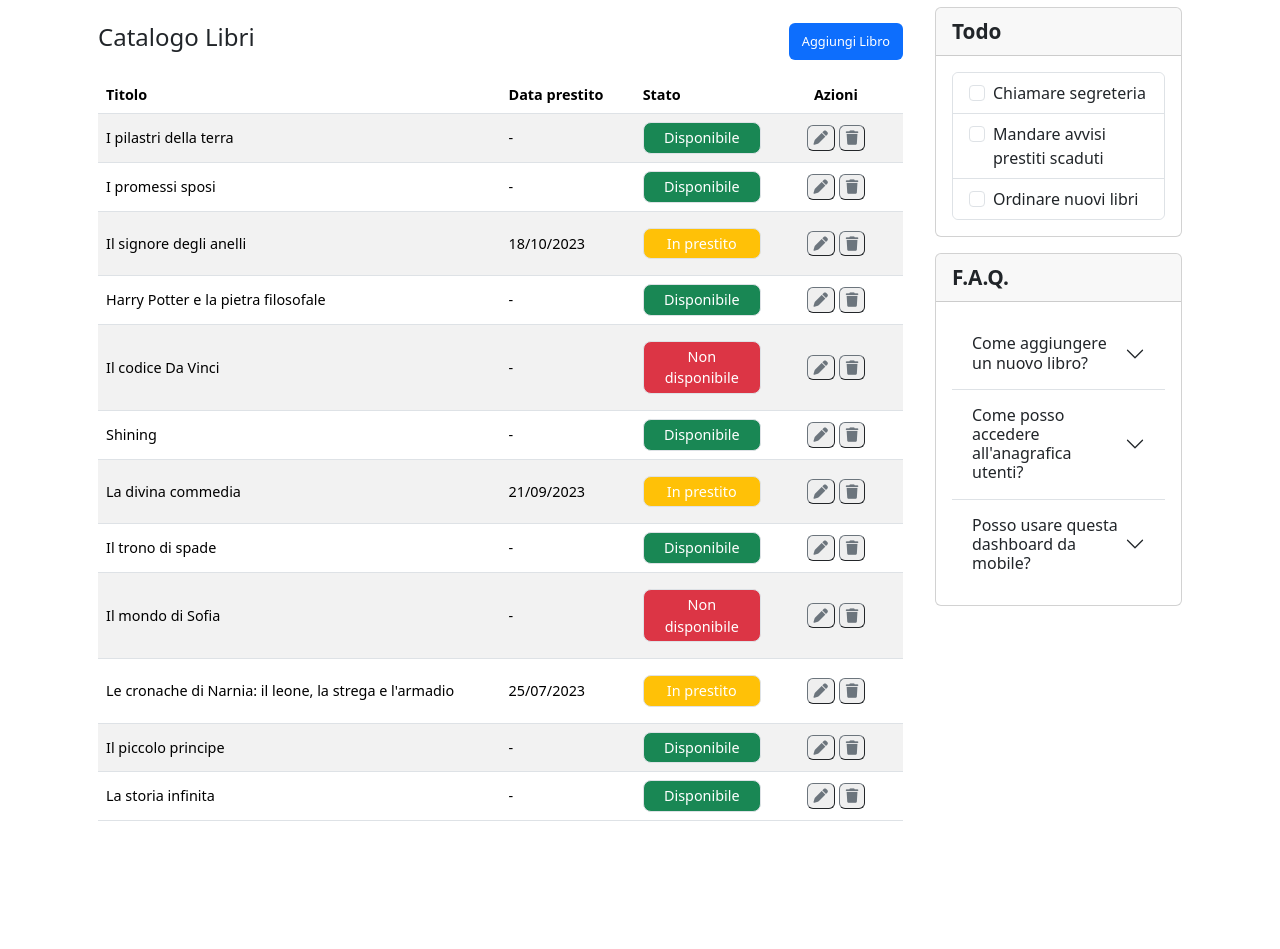
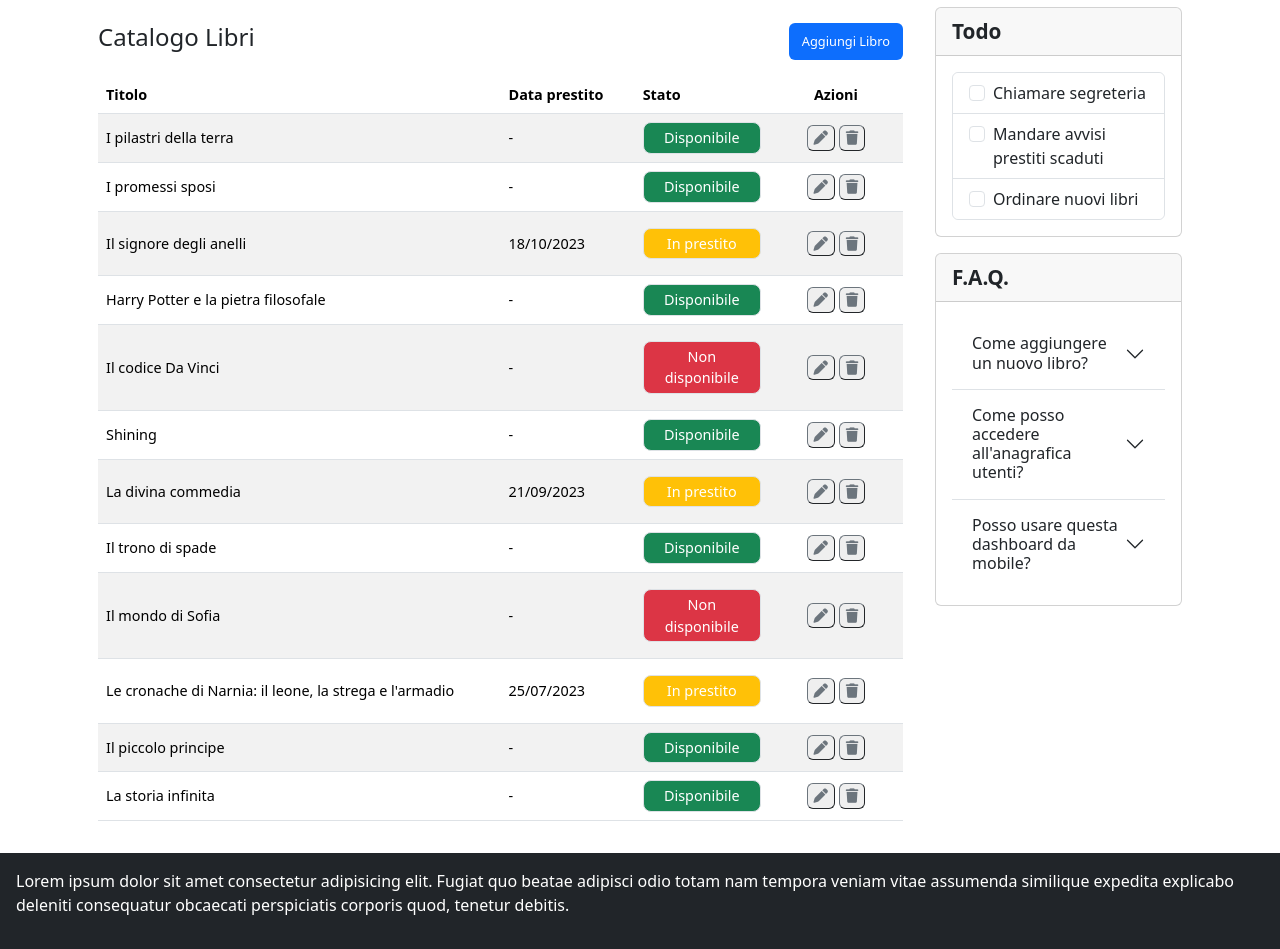
Before and after one commit to mattiapennisi/html-css-bootstrap-dashboard, a plain HTML site: page index.html in a window 1280 px wide. Shown: the part 85-1034 px from the top of the page. Before the commit the page ends 938 px from the top, so only its background shows below. Drawn offline with nearby package versions, Linux system fonts and the light colour scheme.

Commit message:
add footer

```diff
--- a/index.html
+++ b/index.html
@@ -51,7 +51,8 @@
                 <section class="col-12 col-lg-9 p-3">
                     <div class="d-flex justify-content-between py-3">
                         <h2 class="fs-4">Catalogo Libri</h2>
-                        <div class="btn bg-primary text-white d-flex justify-content-center align-items-center" style="font-size: 0.8rem">Aggiungi Libro</div>
+                        <div class="btn bg-primary text-white d-flex justify-content-center align-items-center"
+                            style="font-size: 0.8rem">Aggiungi Libro</div>
                     </div>
                     <table class="table table-striped align-middle" style="font-size: 0.9rem;">
                         <thead>
@@ -384,8 +385,13 @@
         </div>
     </main>
 
-    <!-- <footer class="container-fluid bg-dark" style="min-height: 70px;">
-    </footer> -->
+    <footer class="container-fluid bg-dark text-white p-3">
+        <p>
+            Lorem ipsum dolor sit amet consectetur adipisicing elit. Fugiat quo beatae adipisci odio totam nam tempora
+            veniam vitae assumenda similique expedita explicabo deleniti consequatur obcaecati perspiciatis corporis
+            quod, tenetur debitis.
+        </p>
+    </footer>
 
     <script src="https://kit.fontawesome.com/56997e8489.js" crossorigin="anonymous"></script>
     <script src="https://cdn.jsdelivr.net/npm/bootstrap@5.3.3/dist/js/bootstrap.bundle.min.js"
```
